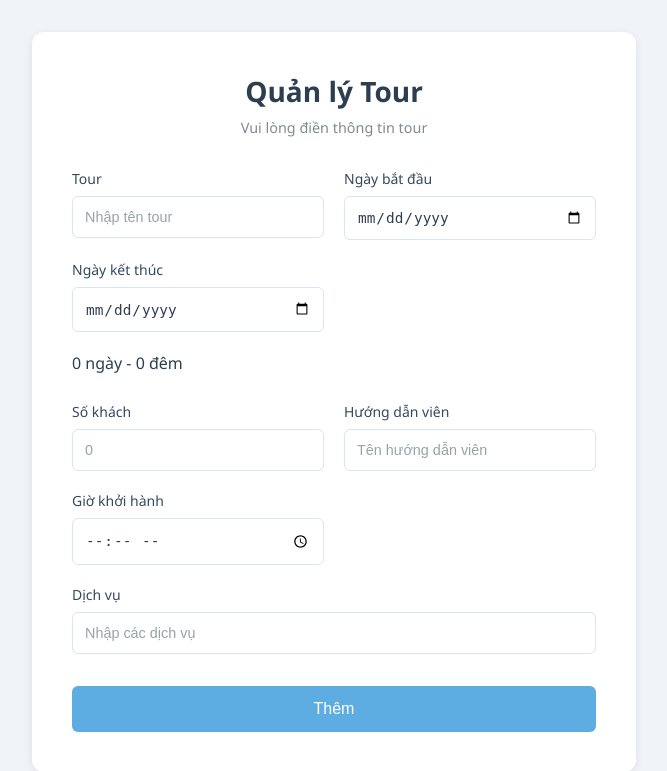
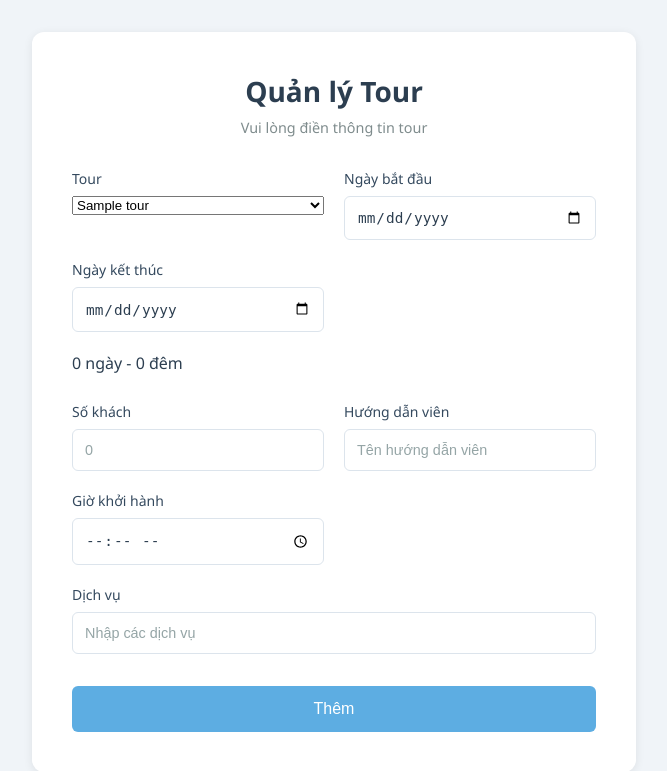
Before and after one commit to vietit132006/web_quan_ly_tour, a PHP site: the page made by views/manage-create.php in a window 1280 px wide. Shown: the top 771 px of the page, without its empty margins (346-1013 px from the left). Run offline with PHP 8.4, Linux system fonts and the light colour scheme; the template is opened without the code that fills it: most values are stand-ins (such as "Sample title", 1, 10 or a date in 2020).

Commit message:
update create

```diff
--- a/views/manage-create.php
+++ b/views/manage-create.php
@@ -147,9 +147,15 @@
     <form action="?action=manage-store" method="POST">
      <div class="form-grid">
 
-      <div class="form-group"><label for="tour_name">Tour</label>
-        <input type="text" id="tour_name" name="tour_name" required placeholder="Nhập tên tour">
-      </div>
+    <div class="form-group">
+    <label for="tour_id">Tour</label>
+    <select name="tour_id" id="tour_id">
+        <?php foreach ($tours as $tour): ?>
+            <option value="<?= $tour['id'] ?>"><?= $tour['name'] ?></option>
+        <?php endforeach ?>
+    </select>
+</div>
+
 
       <div class="form-group"><label for="start_date">Ngày bắt đầu</label>
         <input type="date" id="start_date" name="start_date" required>
```
